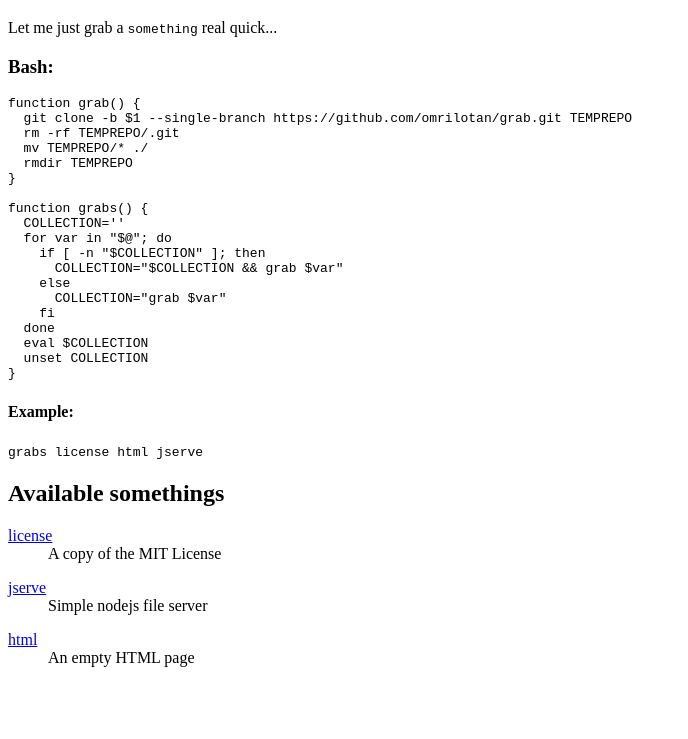
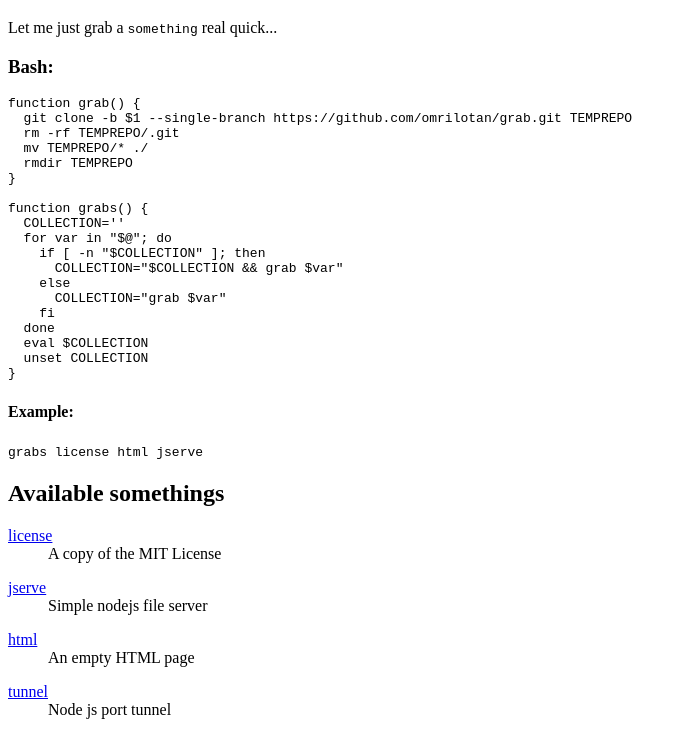
Before and after one commit to omrilotan/grab, a plain HTML site: page index.html in a window 1280 px wide. Shown: the part 61-800 px from the top of the page, without its empty margins (0-688 px from the left). Drawn offline with Linux system fonts and the light colour scheme.

Commit message:
Nodejs port tunnel

```diff
--- a/index.html
+++ b/index.html
@@ -49,5 +49,9 @@ function grabs() {
             <dt><a href="https://github.com/omrilotan/grab/tree/html">html</a></dt>
             <dd>An empty HTML page</dd>
         </dl>
+        <dl>
+            <dt><a href="https://github.com/omrilotan/grab/tree/tunnel">tunnel</a></dt>
+            <dd>Node js port tunnel</dd>
+        </dl>
     </body>
 </html>
```
